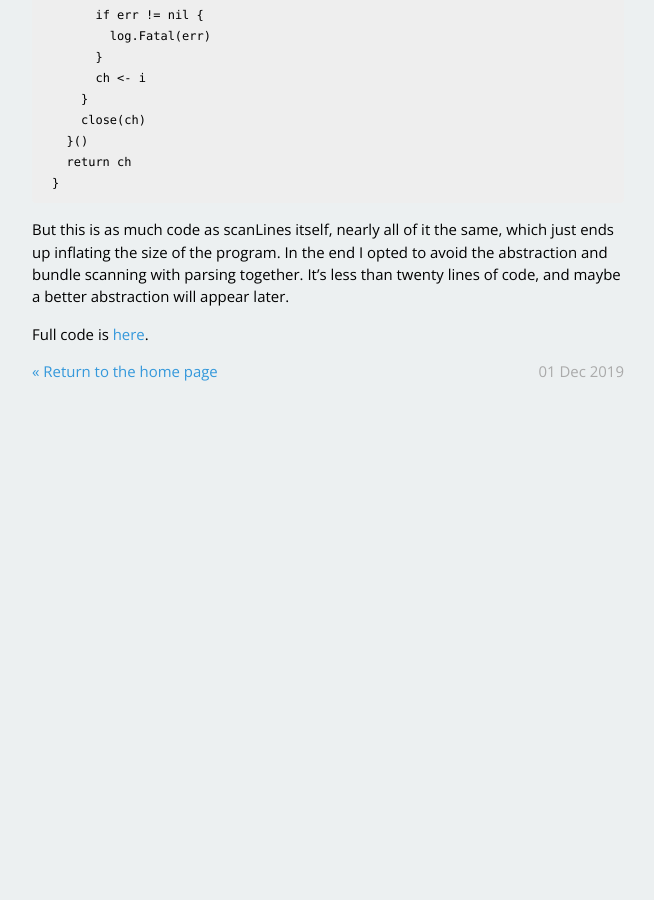
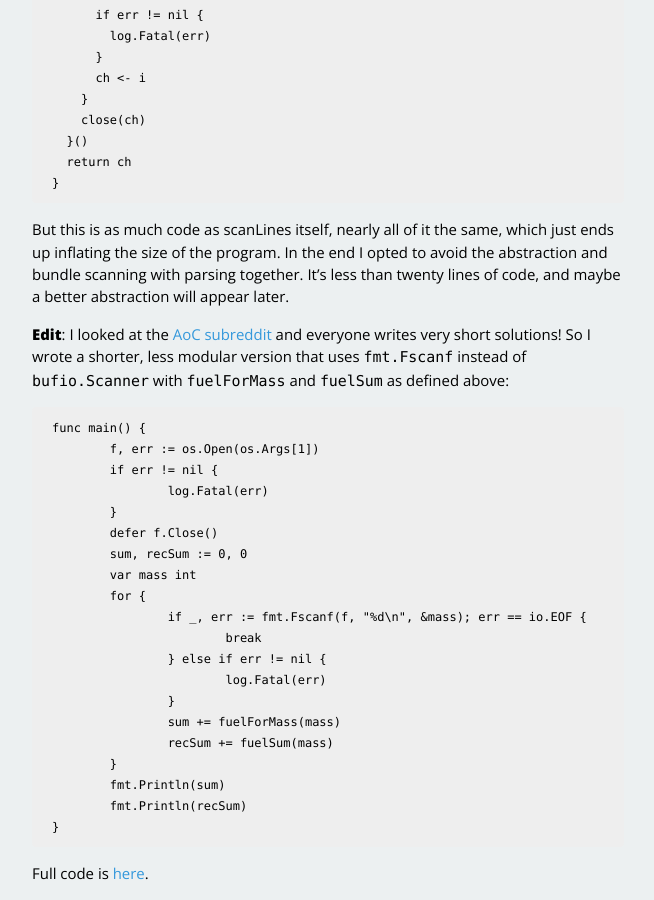
Before and after one commit to dhconnelly/dhconnelly.github.io, a Jekyll site: the page built from _posts/2019-12-01-advent-2019-running.md, in a window 1280 px wide and 900 px high, scrolled down 1600 px. Shown: the whole window, without its empty margins (312-966 px from the left). Built offline with Jekyll 4.4.1, drawn with Linux system fonts in a browser that asks for light colours; before the commit the page ends 2005 px from its top, so only the background shows below that.

Commit message:
add shorter day 1 solution

````diff
--- a/_posts/2019-12-01-advent-2019-running.md
+++ b/_posts/2019-12-01-advent-2019-running.md
@@ -99,5 +99,34 @@ just ends up inflating the size of the program. In the end I opted to avoid the
 abstraction and bundle scanning with parsing together. It's less than twenty
 lines of code, and maybe a better abstraction will appear later.
 
+**Edit**: I looked at the [AoC
+subreddit](https://www.reddit.com/r/adventofcode/comments/e4axxe/2019_day_1_solutions/)
+and everyone writes very short solutions! So I wrote a shorter, less modular
+version that uses `fmt.Fscanf` instead of `bufio.Scanner` with `fuelForMass`
+and `fuelSum` as defined above:
+
+```
+func main() {
+	f, err := os.Open(os.Args[1])
+	if err != nil {
+		log.Fatal(err)
+	}
+	defer f.Close()
+	sum, recSum := 0, 0
+	var mass int
+	for {
+		if _, err := fmt.Fscanf(f, "%d\n", &mass); err == io.EOF {
+			break
+		} else if err != nil {
+			log.Fatal(err)
+		}
+		sum += fuelForMass(mass)
+		recSum += fuelSum(mass)
+	}
+	fmt.Println(sum)
+	fmt.Println(recSum)
+}
+```
+
 Full code is
-[here](https://github.com/dhconnelly/advent-of-code-2019/blob/master/day1/day1.go).
+[here](https://github.com/dhconnelly/advent-of-code-2019/blob/master/day1/).
````
